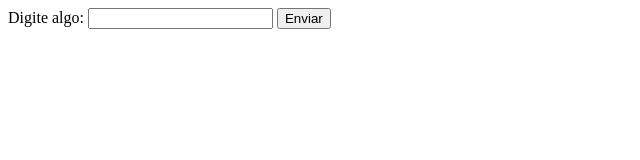
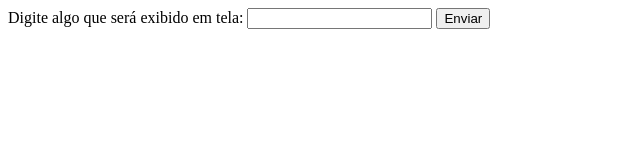
Before and after one commit to aleksandrobg/atividade_somativa, a plain HTML site: page index.html in a window 1280 px wide. Shown: the whole page, without its empty margins (0-640 px from the left). Drawn offline with Linux system fonts and the light colour scheme.

Commit message:
Update index.html

```diff
--- a/index.html
+++ b/index.html
@@ -1,11 +1,11 @@
 <!DOCTYPE html>
 <html>
   <head>
-    <title>Aplicação Web Simples</title>
+    <title>Aplicação Web Extremamente Simples</title>
   </head>
   <body>
     <form>
-      <label for="texto">Digite algo:</label>
+      <label for="texto">Digite algo que será exibido em tela:</label>
       <input type="text" id="texto" name="texto">
       <button type="button" onclick="exibirTexto()">Enviar</button>
     </form>
```
